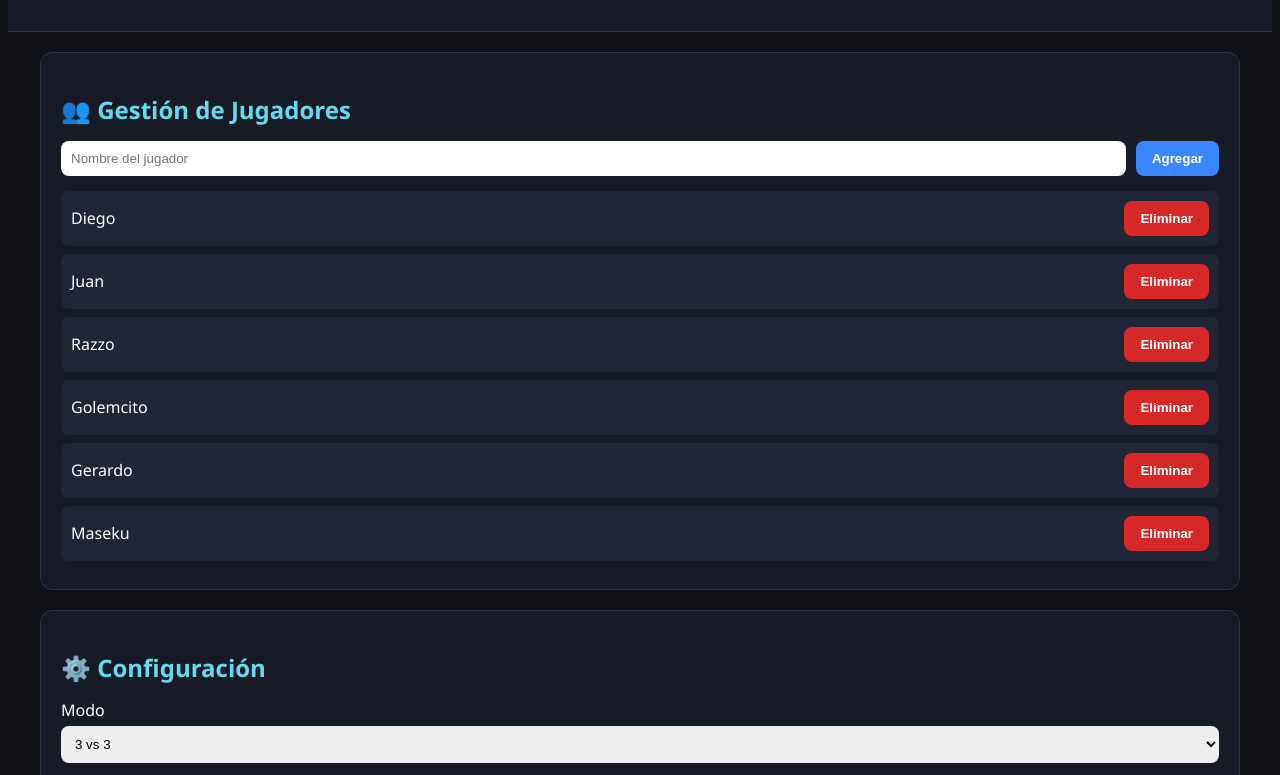
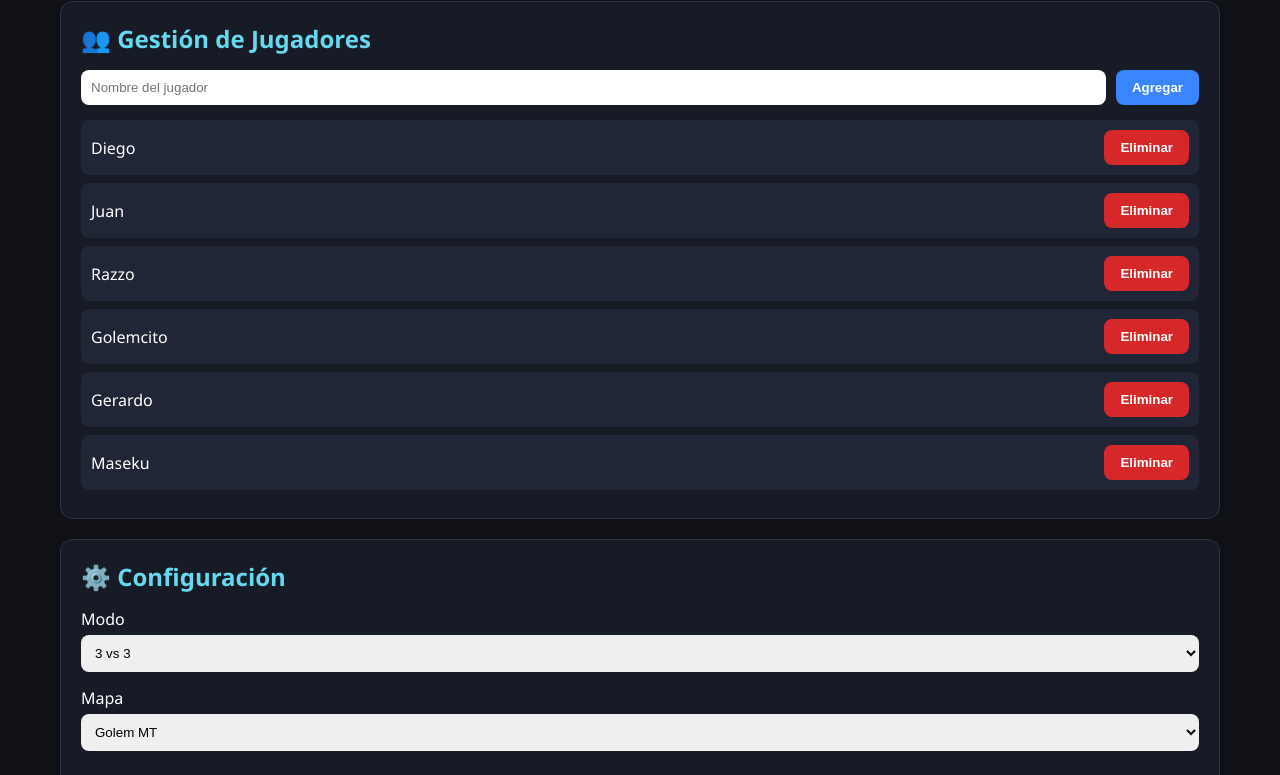
Before and after one commit to Diegoprob/rakion-mt, a plain HTML site: page index.html in a window 1280 px wide. Shown: the part 103-878 px from the top of the page. Drawn offline with Linux system fonts and the light colour scheme.

Commit message:
Update style.css

````diff
--- a/style.css
+++ b/style.css
@@ -1,4 +1,3 @@
-```css id="rakioncss1"
 *{
     margin:0;
     padding:0;
@@ -179,4 +178,3 @@
     }
 
 }
-```
````
